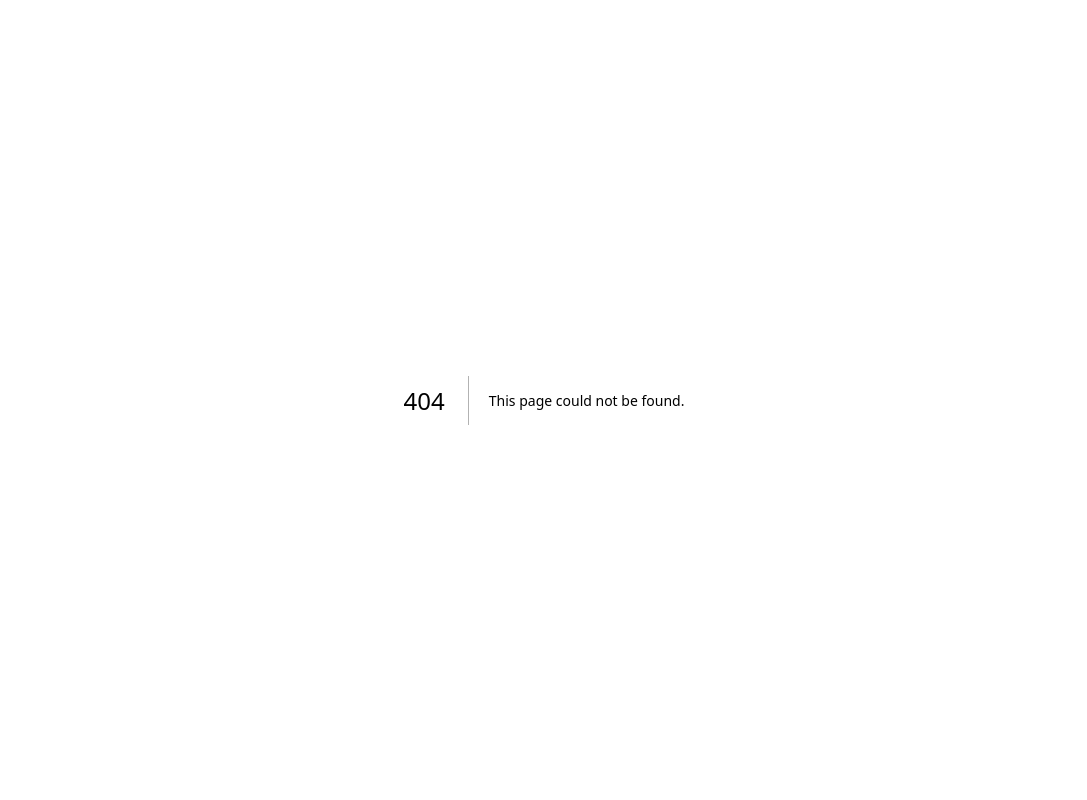
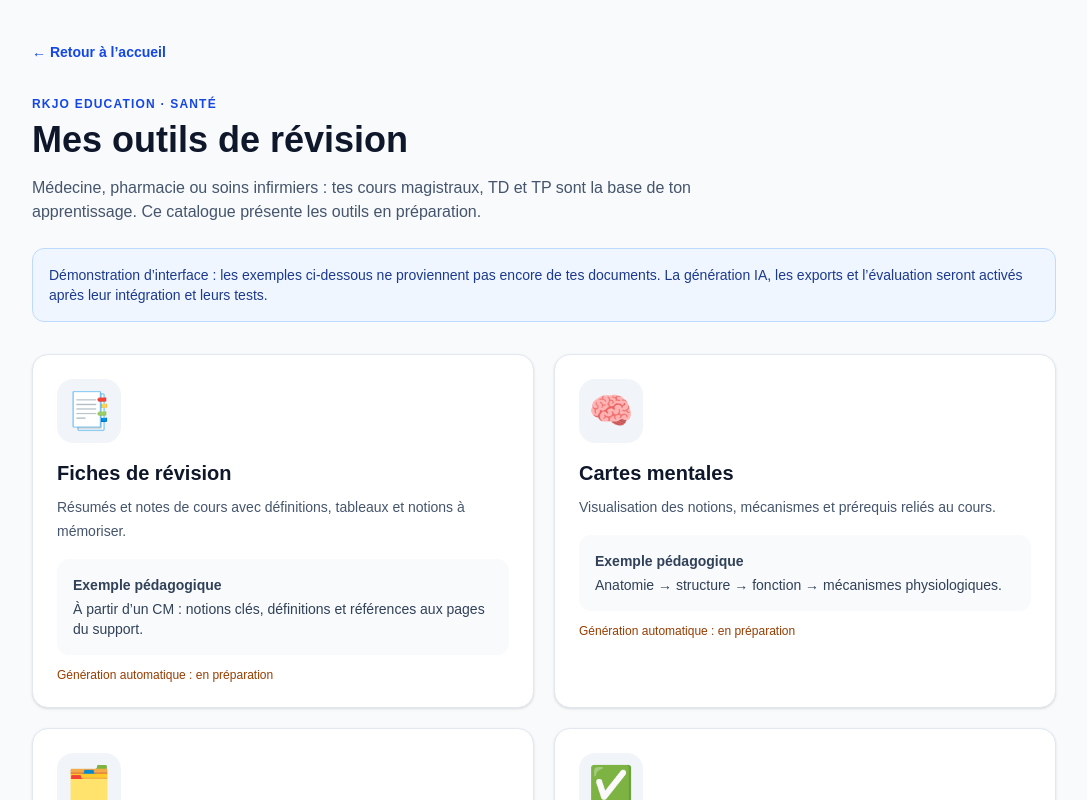
Before and after one commit to sowhatt/rkjo-ai-platform, a Next.js app in the folder apps/web/: page /education/study-tools in a window 1280 px wide. Before the commit this address had no page. Shown: the top 800 px of the page, without its empty margins (96-1183 px from the left). Built offline with nearby package versions, Linux system fonts and the light colour scheme.

Commit message:
feat(education): add navigation destination for health study tools and mock exam previews

```diff
--- /dev/null
+++ b/apps/web/src/app/education/study-tools/page.tsx
@@ -0,0 +1,52 @@
+import Link from "next/link";
+
+const tools = [
+  {id:"fiches",icon:"📑",title:"Fiches de révision",description:"Résumés et notes de cours avec définitions, tableaux et notions à mémoriser.",example:"À partir d’un CM : notions clés, définitions et références aux pages du support."},
+  {id:"cartes",icon:"🧠",title:"Cartes mentales",description:"Visualisation des notions, mécanismes et prérequis reliés au cours.",example:"Anatomie → structure → fonction → mécanismes physiologiques."},
+  {id:"flashcards",icon:"🗂️",title:"Flashcards intelligentes",description:"Questions-réponses révisées à intervalles adaptés aux difficultés.",example:"Question : quelle est la fonction de cette structure ? Réponse expliquée."},
+  {id:"qcm",icon:"✅",title:"QCM et exercices",description:"Entraînement progressif sur les CM et exercices de TD.",example:"QCM par UE, corrigés expliqués et exercices à refaire."},
+  {id:"examens",icon:"🎓",title:"Examens blancs",description:"Simulation de partiels, contrôle du temps et évaluation sans aide.",example:"Examen blanc organisé par UE et selon le programme de l’étudiant."},
+] as const;
+
+export default function EducationStudyToolsPage() {
+  return (
+    <main className="min-h-screen bg-slate-50 px-5 py-10 text-slate-900 sm:px-10">
+      <div className="mx-auto max-w-5xl">
+        <Link href="/education" className="text-sm font-semibold text-blue-700 hover:underline">← Retour à l’accueil</Link>
+        <p className="mt-8 text-xs font-bold uppercase tracking-widest text-blue-700">RKJO Education · Santé</p>
+        <h1 className="mt-2 text-3xl font-bold sm:text-4xl">Mes outils de révision</h1>
+        <p className="mt-4 max-w-3xl text-slate-600">
+          Médecine, pharmacie ou soins infirmiers : tes cours magistraux, TD et TP
+          sont la base de ton apprentissage. Ce catalogue présente les outils en préparation.
+        </p>
+        <div className="mt-6 rounded-xl border border-blue-200 bg-blue-50 p-4 text-sm text-blue-900" role="status">
+          Démonstration d’interface : les exemples ci-dessous ne proviennent pas encore de tes documents.
+          La génération IA, les exports et l’évaluation seront activés après leur intégration et leurs tests.
+        </div>
+        <div className="mt-8 grid gap-5 sm:grid-cols-2">
+          {tools.map((tool) => (
+            <section id={tool.id} key={tool.id} className="scroll-mt-6 rounded-2xl border border-slate-200 bg-white p-6 shadow-sm">
+              <div className="mb-4 flex h-16 w-16 items-center justify-center rounded-2xl bg-slate-100 text-4xl" aria-hidden="true">{tool.icon}</div>
+              <h2 className="text-xl font-bold">{tool.title}</h2>
+              <p className="mt-2 text-sm leading-6 text-slate-600">{tool.description}</p>
+              <div className="mt-4 rounded-xl bg-slate-50 p-4 text-sm text-slate-700">
+                <strong>Exemple pédagogique</strong>
+                <p className="mt-1">{tool.example}</p>
+              </div>
+              <p className="mt-3 text-xs font-medium text-amber-800">Génération automatique : en préparation</p>
+            </section>
+          ))}
+        </div>
+        <div className="mt-8 rounded-2xl border border-slate-200 bg-white p-6">
+          <h2 className="text-lg font-bold">Commencer par tes supports</h2>
+          <p className="mt-2 text-sm text-slate-600">
+            Retrouve l’espace de ressources RKJO pour préparer tes documents de cours.
+          </p>
+          <Link className="mt-4 inline-block rounded-xl bg-slate-900 px-5 py-3 text-sm font-semibold text-white hover:bg-slate-700" href="/education/resources">
+            Ouvrir mes ressources →
+          </Link>
+        </div>
+      </div>
+    </main>
+  );
+}
```
